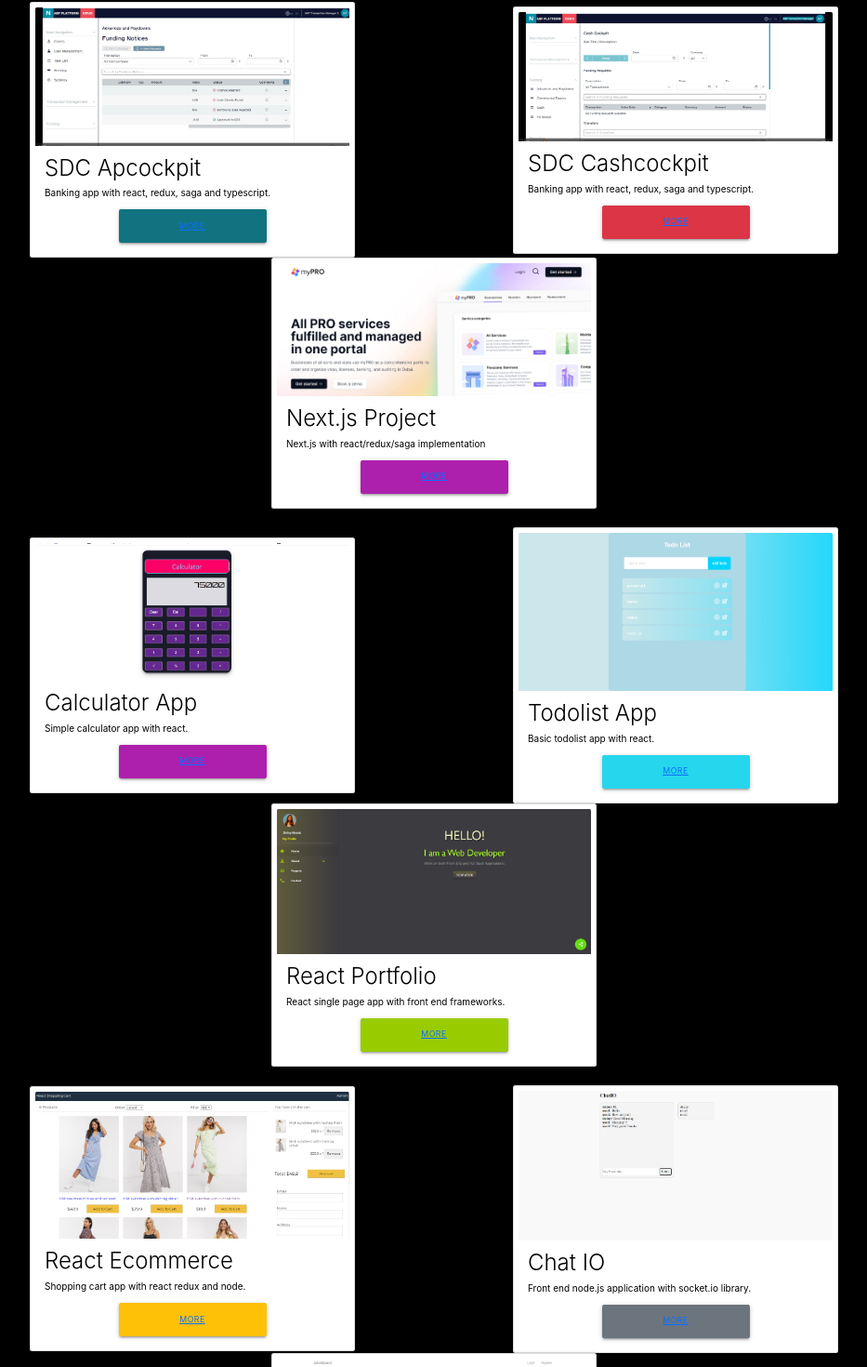
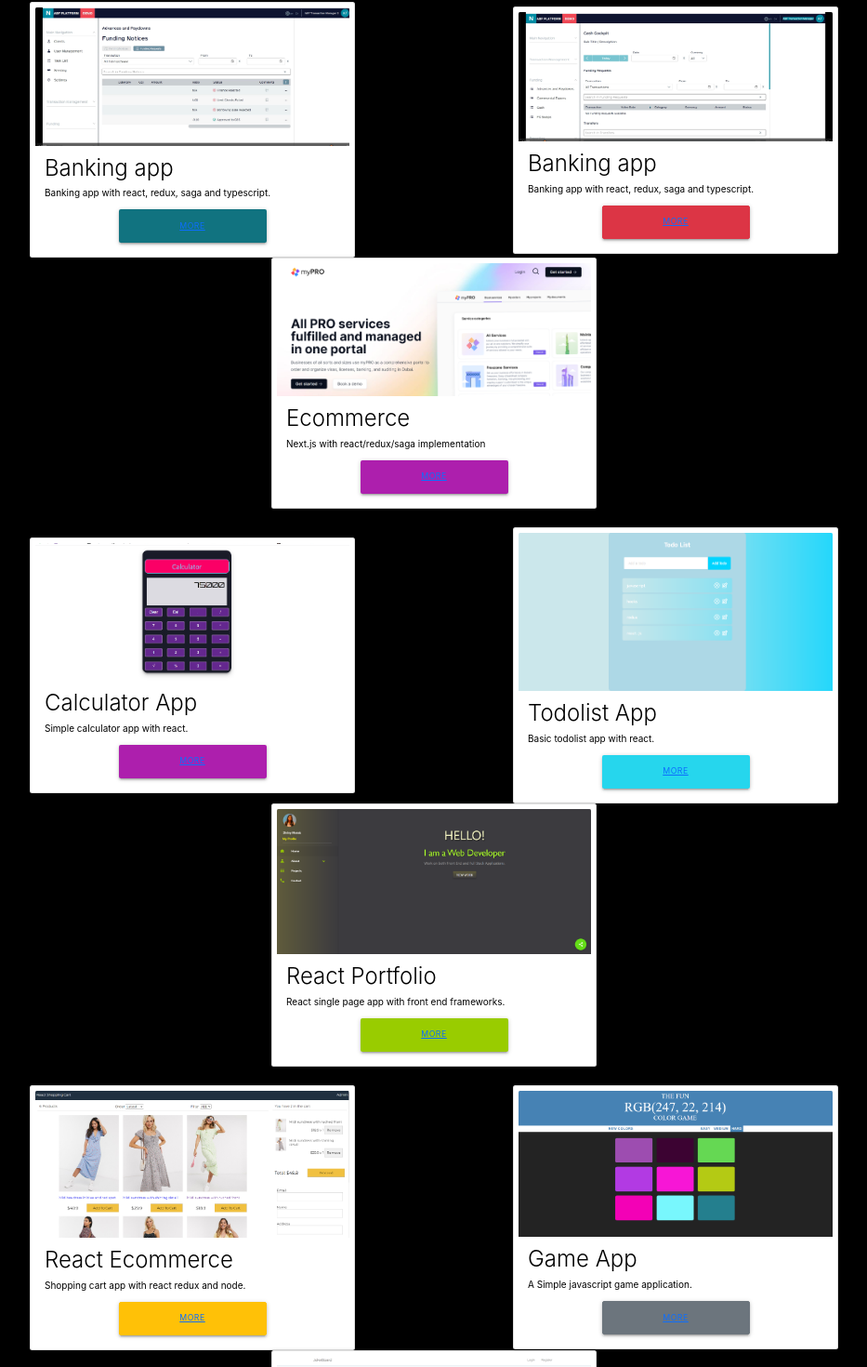
Before and after one commit to Shrinyjoy/sjprofile, a React (Create React App) app: page /projects in a window 1280 px wide. Shown: the part 168-1638 px from the top of the page at 93% size, without its empty margins (173-1106 px from the left). Built offline with nearby package versions, Linux system fonts and the light colour scheme.

Commit message:
fifth commit

```diff
--- a/src/components/Projects.js
+++ b/src/components/Projects.js
@@ -1,6 +1,6 @@
 import React, { Component } from "react";
 import reactecom from "../../src/images/reactecom.png"
-import chatio from "../../src/images/chatio.png"
+import game from "../../src/images/game.png"
 import apcockpit from "../../src/images/apcockpits.png"
 import cashcockpit from "../../src/images/cashcockpits.png"
 import calculator from "../../src/images/calculator.png"
@@ -19,7 +19,7 @@ export default class Projects extends Component {
         <div className="card cardfull">
             <img src={apcockpit} class="card-img-top" alt="img1" />
             <div className="card-body">
-              <h5 className="card-title">SDC Apcockpit</h5>
+              <h5 className="card-title">Banking app</h5>
               <p className="card-text">
                 Banking app with react, redux, saga and typescript.
               </p>
@@ -31,7 +31,7 @@ export default class Projects extends Component {
         <div className="card cardfull">
             <img src={cashcockpit} class="card-img-top" alt="img1" />
             <div className="card-body">
-              <h5 className="card-title">SDC Cashcockpit</h5>
+              <h5 className="card-title">Banking app</h5>
               <p className="card-text">
               Banking app with react, redux, saga and typescript.
               </p>
@@ -43,7 +43,7 @@ export default class Projects extends Component {
         <div className="card cardfull">
             <img src={mypro} class="card-img-top" alt="img1" />
             <div className="card-body">
-              <h5 className="card-title">Next.js Project</h5>
+              <h5 className="card-title">Ecommerce</h5>
               <p className="card-text">
                Next.js with react/redux/saga implementation
               </p>
@@ -109,6 +109,19 @@ export default class Projects extends Component {
             </div>
         </div>
         <div className="card cardfull">
+            <img src={game} class="card-img-top" alt="img1" />
+            <div className="card-body">
+              <h5 className="card-title">Game App</h5>
+              <p className="card-text">
+                A Simple javascript game application.
+              </p>
+
+              <div class="d-grid gap-2 col-6 mx-auto">
+              <button type="button" class="btn btn-secondary btn-sm"><a href="https://shrinyjoy.github.io/colorgame" target="_blank" rel="noreferrer">More</a></button>
+              </div>
+            </div>
+        </div>
+        {/* <div className="card cardfull">
             <img src={chatio} class="card-img-top" alt="img1" />
             <div className="card-body">
               <h5 className="card-title">Chat IO</h5>
@@ -120,7 +133,7 @@ export default class Projects extends Component {
               <button type="button" class="btn btn-secondary btn-sm"><a href="upon maintenance" target="_blank" rel="noreferrer">More</a></button>
               </div>
             </div>
-        </div>
+        </div> */}
         <div className="card cardfull">
             <img src={userproangular} class="card-img-top" alt="img1" />
             <div className="card-body">
```
